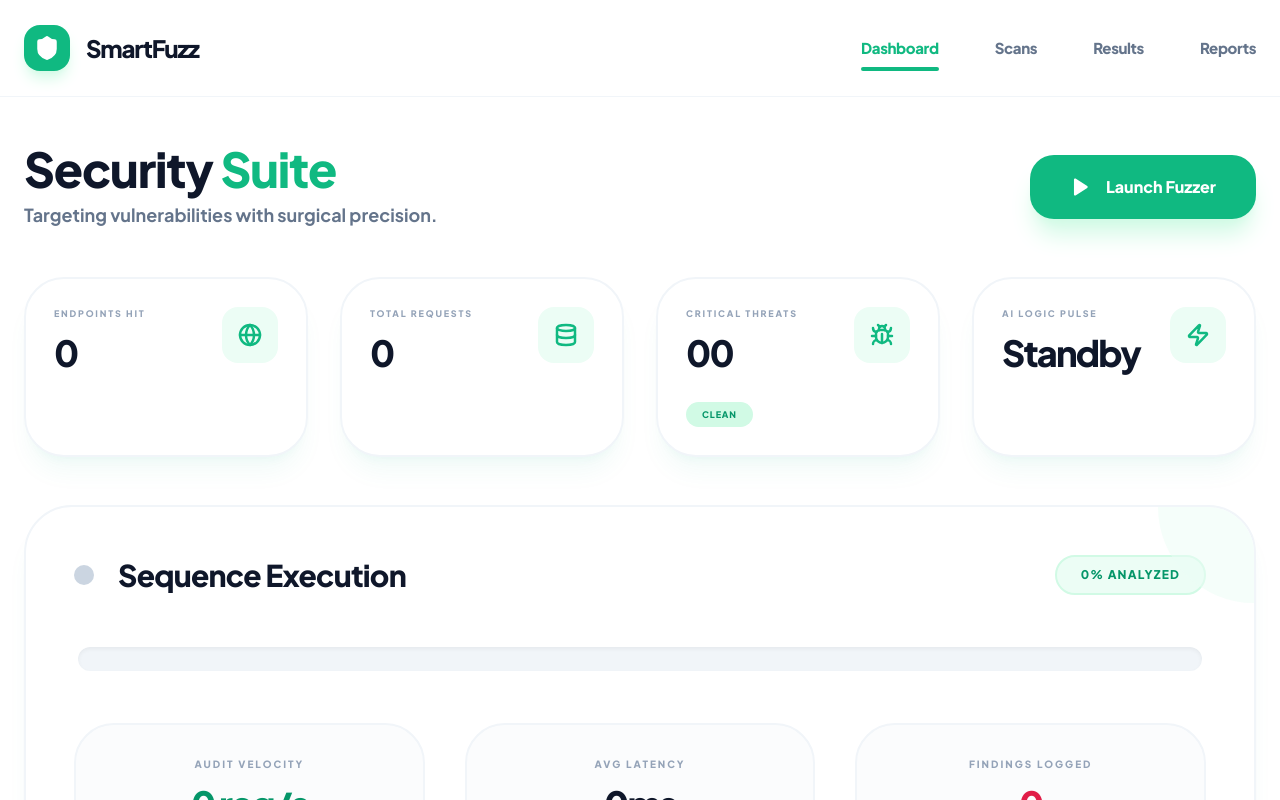
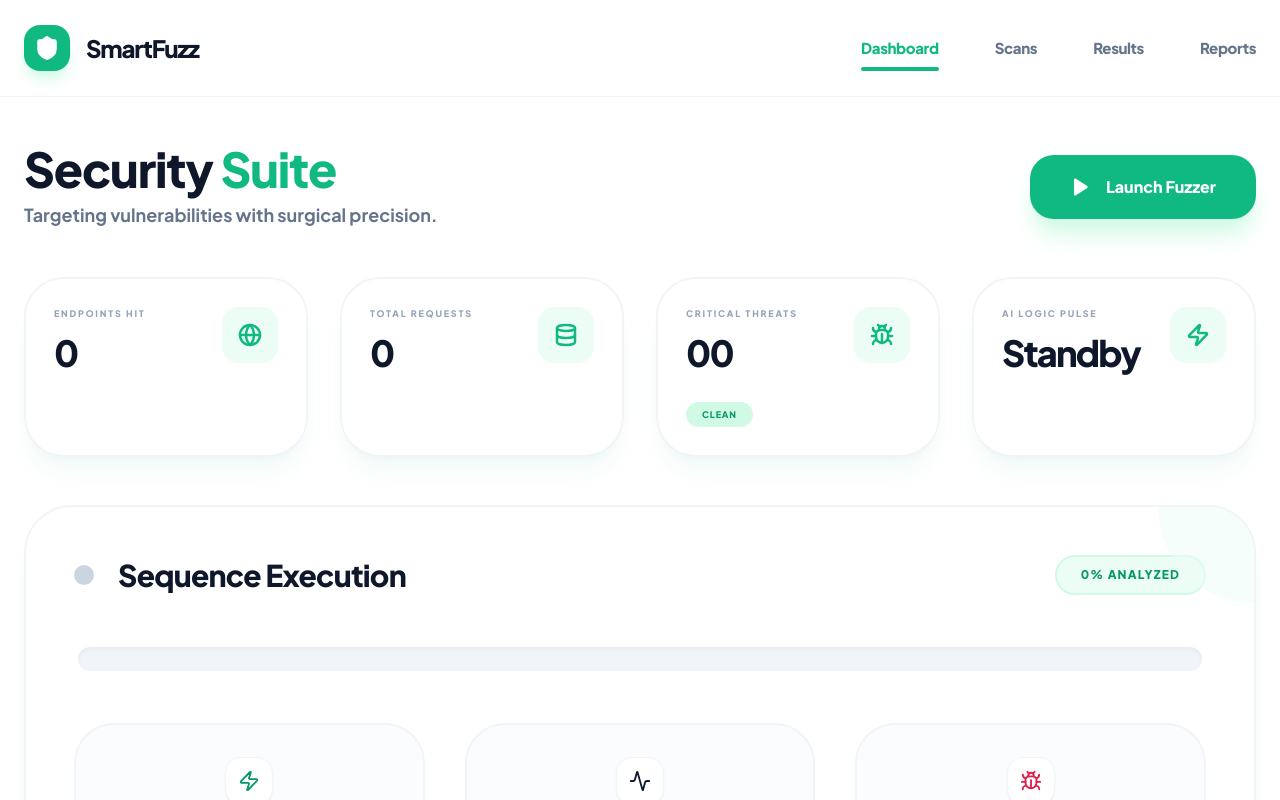
Before and after one commit to ShardulJagdhane26/WebFuzzer, a React (Vite) app: page / in a window 1280 px wide. Both pictures are taken after a click on the button "Dashboard". Shown: the top 800 px of the page. Built offline with nearby package versions, Linux system fonts and the light colour scheme.

Commit message:
Update icon sizes in Dashboard component

```diff
--- a/pages/Dashboard.tsx
+++ b/pages/Dashboard.tsx
@@ -90,11 +90,14 @@ const Dashboard: React.FC<DashboardProps> = ({ progress, onNewScan, isScanning,
 
         <div className="grid grid-cols-1 md:grid-cols-3 gap-10">
           {[
-            { label: 'Audit Velocity', val: isScanning ? `${Math.floor(Math.random() * 50 + 200)} req/s` : '0 req/s', icon: <Zap size={20} />, color: 'text-emerald-600' },
-            { label: 'Avg Latency', val: isScanning ? `${Math.floor(Math.random() * 20 + 30)}ms` : '0ms', icon: <Activity size={20} />, color: 'text-slate-900' },
-            { label: 'Findings Logged', val: vulnerabilities.length.toString(), icon: <Bug size={20} />, color: 'text-rose-600' },
+            { label: 'Audit Velocity', val: isScanning ? `${Math.floor(Math.random() * 50 + 200)} req/s` : '0 req/s', icon: <Zap size={22} />, color: 'text-emerald-600' },
+            { label: 'Avg Latency', val: isScanning ? `${Math.floor(Math.random() * 20 + 30)}ms` : '0ms', icon: <Activity size={22} />, color: 'text-slate-900' },
+            { label: 'Findings Logged', val: vulnerabilities.length.toString(), icon: <Bug size={22} />, color: 'text-rose-600' },
           ].map((item, idx) => (
             <div key={idx} className="p-8 bg-slate-50/50 rounded-[2.5rem] border-2 border-slate-100 flex flex-col items-center text-center hover-lift transition-all">
+              <div className={`mb-4 ${item.color} p-3 bg-white rounded-2xl shadow-sm border border-slate-100`}>
+                {item.icon}
+              </div>
               <p className="text-[10px] text-slate-400 mb-3 uppercase tracking-[0.2em] font-black">{item.label}</p>
               <div className={`flex items-center gap-3 mb-1 ${item.color}`}>
                 <p className="text-4xl font-black tracking-tighter">{item.val}</p>
```
